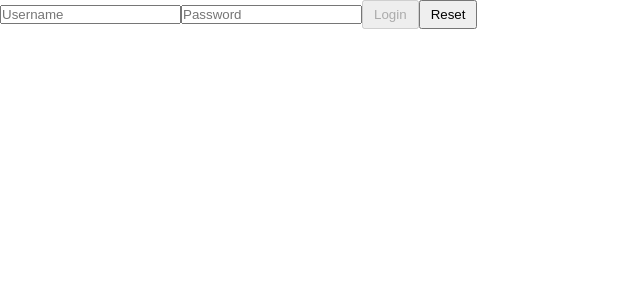
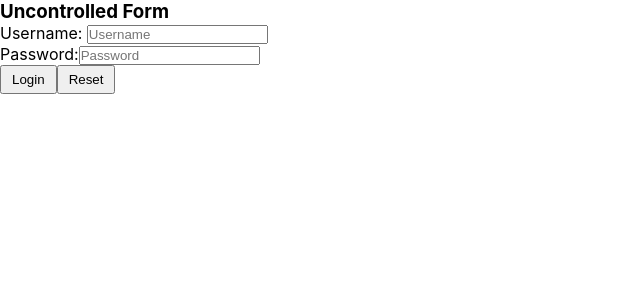
Before and after one commit to metehandoenmez/react-exercises, a React (Create React App) app: page / in a window 1280 px wide. Shown: the top 300 px of the page, without its empty margins (0-640 px from the left). Built offline with nearby package versions, Linux system fonts and the light colour scheme.

Commit message:
completed exercise 21

```diff
--- a/src/App.jsx
+++ b/src/App.jsx
@@ -1,18 +1,12 @@
 import React from "react";
 import "./App.css";
-import Login from "./Login";
+import UncontrolledLogin from "./UncontrolledLogin";
 
 function App() {
 
-  const loginFunc = (userdata) => {
-    console.log("Logging in...");
-    console.log("Username:" + userdata.username)
-    console.log("Password:" + userdata.password)
-  };
-
   return (
     <div>
-      <Login onLogin={loginFunc}/>
+      <UncontrolledLogin/>
     </div>
   );
 }
--- /dev/null
+++ b/src/UncontrolledLogin.jsx
@@ -0,0 +1,27 @@
+import React, {createRef} from "react";
+
+export default class UncontrolledLogin extends React.Component {
+
+    _formRef = createRef()
+
+    handleFormSubmit = (event) => {
+        event.preventDefault();
+        let username = event.target.elements.username.value;
+        let password = event.target.elements.password.value;
+        console.log(`Username: ${username}, Password: ${password}`)
+     }
+
+    render() {
+        return(
+            <div>
+                <h3>Uncontrolled Form</h3>
+                <form ref={this._formRef} onSubmit={this.handleFormSubmit}>
+                    Username: <input name="username" type="text" placeholder="Username"/> <br />
+                    Password:<input name="password" type="password" placeholder="Password"/> <br />
+                    <button type="submit">Login</button>
+                    <button type="reset">Reset</button>
+                </form>
+            </div>
+        )
+    }
+}
```
